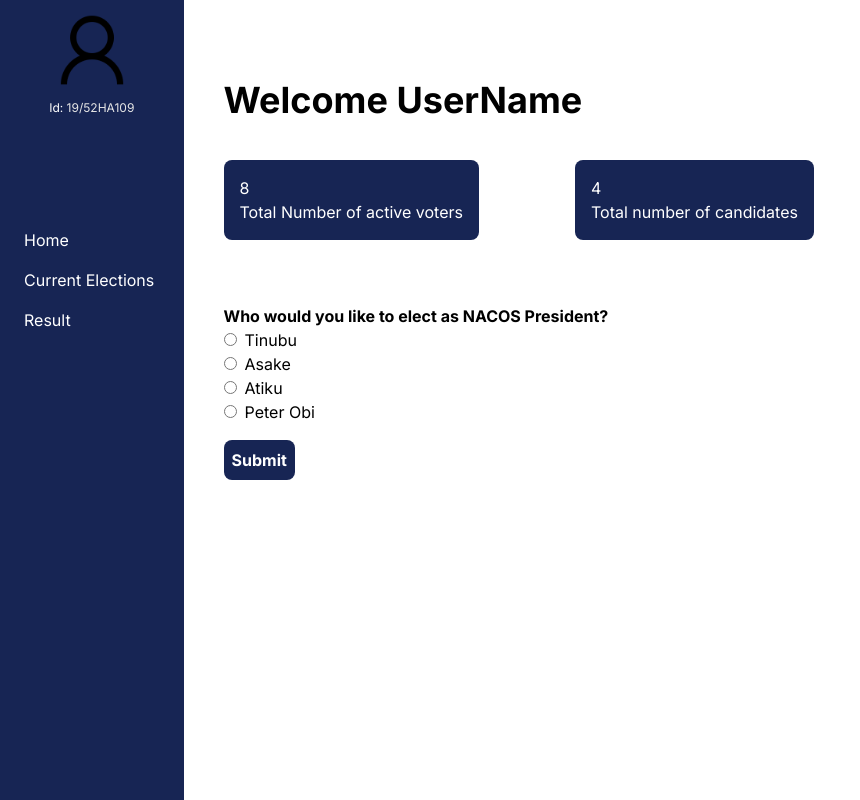
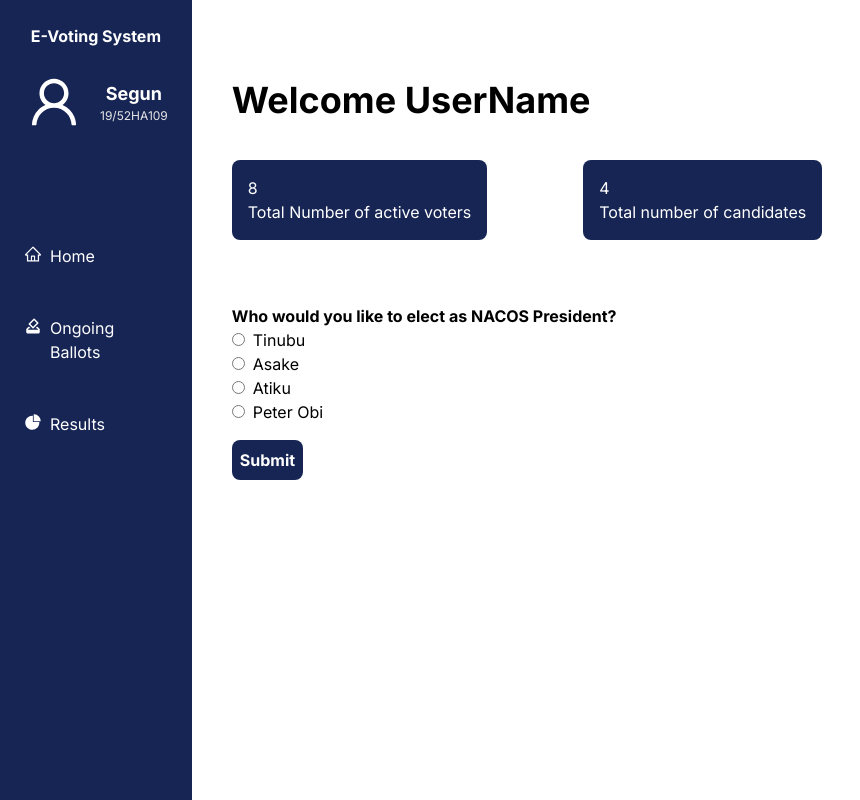
Before and after one commit to Ebun22/project, a Next.js app: page /dashboard in a window 1280 px wide. Shown: the whole page, without its empty margins (0-860 px from the left). Built offline with nearby package versions, Linux system fonts and the light colour scheme.

Commit message:
updated user dashboard

```diff
--- a/src/app/dashboard/page.tsx
+++ b/src/app/dashboard/page.tsx
@@ -1,31 +1,61 @@
+"use client"
 import Image from "next/image";
 import user from "../images/user.png"
-import React from "react";
+import React, { useRef } from "react";
+import { MdHowToVote } from 'react-icons/md';
+import { AiOutlineUser, AiOutlineHome, AiFillPieChart } from 'react-icons/ai';
 import { Votes } from "../components";
+import { useStoreContext } from "../context/Context";
 
 const Dashboard = () => {
-
+    const { electionForm, addInput, homeRef, ballotRef, resultRef, showHome, showNewBallot, showResult, handleAddInput, setElectionForm, handleHome, handleNewBallot, handleResult } = useStoreContext()
     return (
         <div className="text-white flex flex-rows">
-            <div className=" w-52 bg-blue-950 px-6 flex flex-col mx-auto align-center">
-                <div className='flex flex-col mx-auto'>
-                    <Image
-                        src={user}
-                        alt="user logo"
-                        width="100"
-                        height="100"
-                    />
+            <div className="min-h-full w-52 bg-blue-950 flex flex-col mx-auto align-center">
+                <p className="font-bold text-base text-center px-4 py-6">E-Voting System</p>
+                <div className="flex flex-row px-6 space-x-4 ">
 
-                </div>
-                <div className="text-xs text-center">
-                   <p> Id: <span className="text-xs text-neutral-200">19/52HA109</span></p>
+                    <AiOutlineUser className="text-6xl font-extralight" />
+
+                    <div className="text-xs text-center mt-2">
+                        <p className="text-lg font-bold">Segun</p>
+                        <p className="text-xs text-neutral-200">19/52HA109</p>
+                    </div>
                 </div>
 
+
                 <div className="mt-24 text-left">
-                    <p className="py-4">Home</p>
-                    <p>Current Elections</p>
-                    <p className="py-4">Result</p>
+                    <p
+                        ref={homeRef}
+                        className="py-4 mb-4 flex flex-row px-6 space-x-6 focus:bg-slate-900 focus:border-l-solid focus:border-l-4 focus:border-l-sky-500 "
+                        tabIndex={0}
+                        onClick={() => handleHome(homeRef)}
+                    >
+                        <span className="h-3.5 mr-2 text-lg mt-px"><AiOutlineHome /></span>
+                        Home
+                    </p>
+
+                    <p
+                        ref={ballotRef}
+                        className="flex flex-row px-6 py-4 my-4 space-x-4 focus:bg-slate-900 focus:border-l-solid focus:border-l-4 focus:border-l-sky-500"
+                        tabIndex={0}
+                        onClick={() => handleNewBallot(ballotRef)}
+                    >
+                        <span className="h-3.5 mr-2 text-lg mt-px"><MdHowToVote /></span>
+                        Ongoing Ballots
+                    </p>
+
+                    <p
+                        ref={resultRef}
+                        className="py-4 flex px-6 flex-row space-x-4 focus:bg-slate-900 focus:border-l-solid focus:border-l-4 focus:border-l-sky-500"
+                        tabIndex={0}
+                        onClick={() => handleResult(resultRef)}
+                    >
+                        <span className="h-3.5 mr-2 text-lg mt-px"><AiFillPieChart /></span>
+                        Results
+                    </p>
                 </div>
+
             </div>
 
             <div className="h-screen text-black bg-white w-full p-10">
@@ -36,19 +66,19 @@ const Dashboard = () => {
                     <div className="rounded-lg p-4 bg-blue-950 text-white mr-24">
                         <p>8</p>
                         <p>Total Number of active voters</p>
-                        </div>
+                    </div>
                     <div className='rounded-lg p-4 bg-blue-950 text-white'>
                         <p className="">4</p>
                         <p>Total number of candidates</p></div>
                 </div>
                 <div className="mt-16">
-                <Votes />
-            </div>
+                    <Votes />
+                </div>
             </div>
 
 
 
-        </div>
+        </div >
     )
 }
 
```
